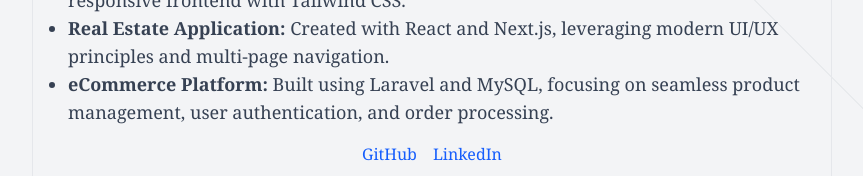
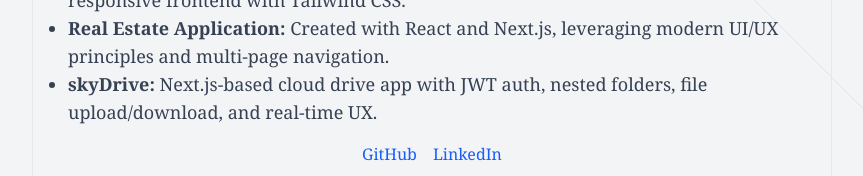
Before and after one commit to dSumitabha/sumitabhaportfolio, a Next.js app: page / in a window 1280 px wide. Shown: the part 552-728 px from the top of the page, without its empty margins (208-1071 px from the left). Built offline with nearby package versions, Linux system fonts and the light colour scheme; no server answers.

Commit message:
added skyDrive to the intro section

```diff
--- a/src/app/components/Introduction.js
+++ b/src/app/components/Introduction.js
@@ -25,7 +25,7 @@ const Introduction = () => {
                     <li><strong>AI-Powered Twitter-Style Feed:</strong> Built using Next.js and Gemini Flash LLM, implementing dynamic post generation and lazy loading.</li>
                     <li><strong>Multi-Vendor eCommerce Platform:</strong> Developed with Laravel and MySQL, featuring a responsive frontend with Tailwind CSS.</li>
                     <li><strong>Real Estate Application:</strong> Created with React and Next.js, leveraging modern UI/UX principles and multi-page navigation.</li>
-                    <li><strong>eCommerce Platform:</strong> Built using Laravel and MySQL, focusing on seamless product management, user authentication, and order processing.</li>
+                    <li><strong>skyDrive:</strong> Next.js-based cloud drive app with JWT auth, nested folders, file upload/download, and real-time UX.</li>
                 </ul>
                 <div className="mt-4 flex justify-center gap-4 text-center">
                     <a href="https://github.com/dSumitabha" target="_blank" className="text-blue-600 hover:underline">GitHub</a>
```
